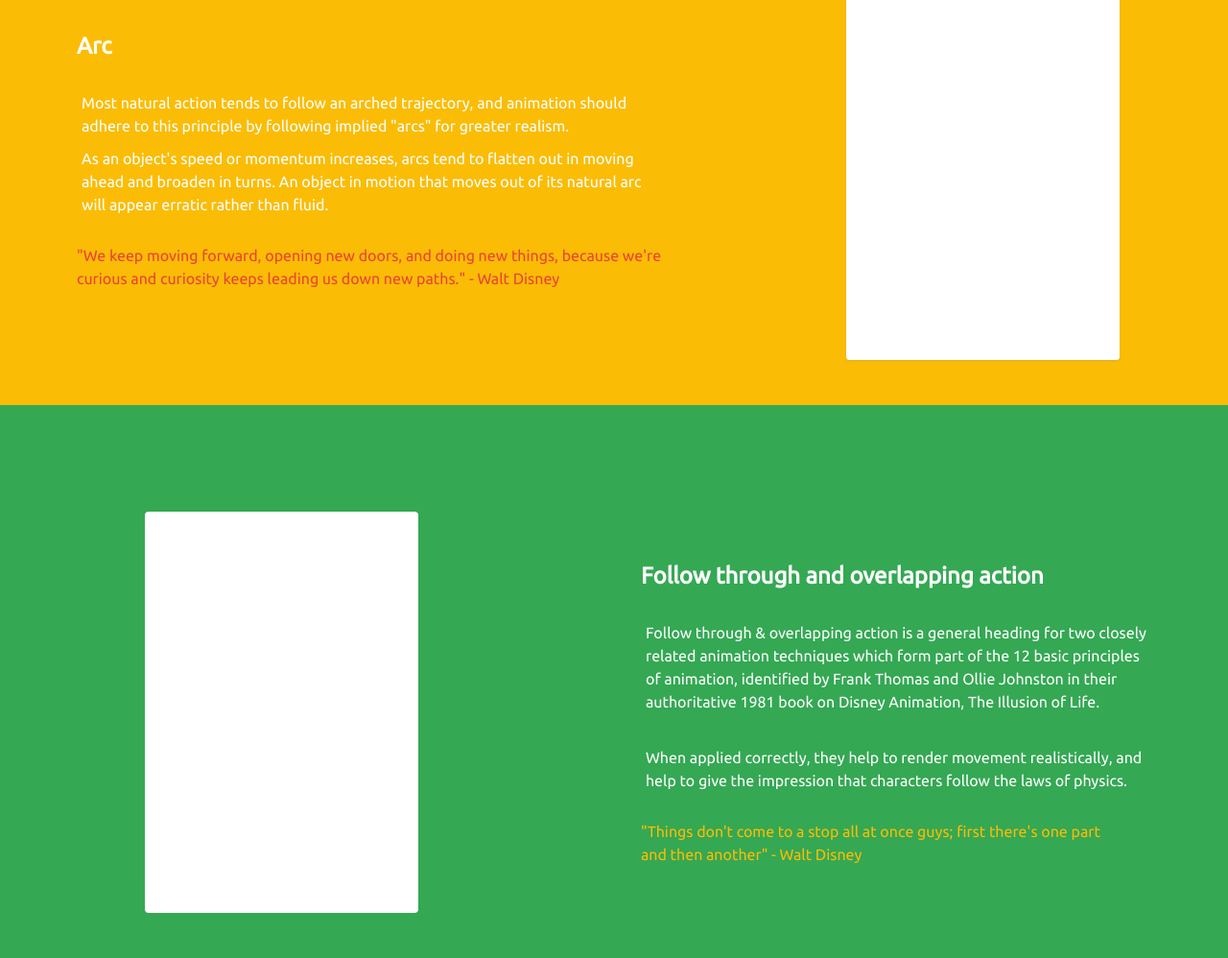
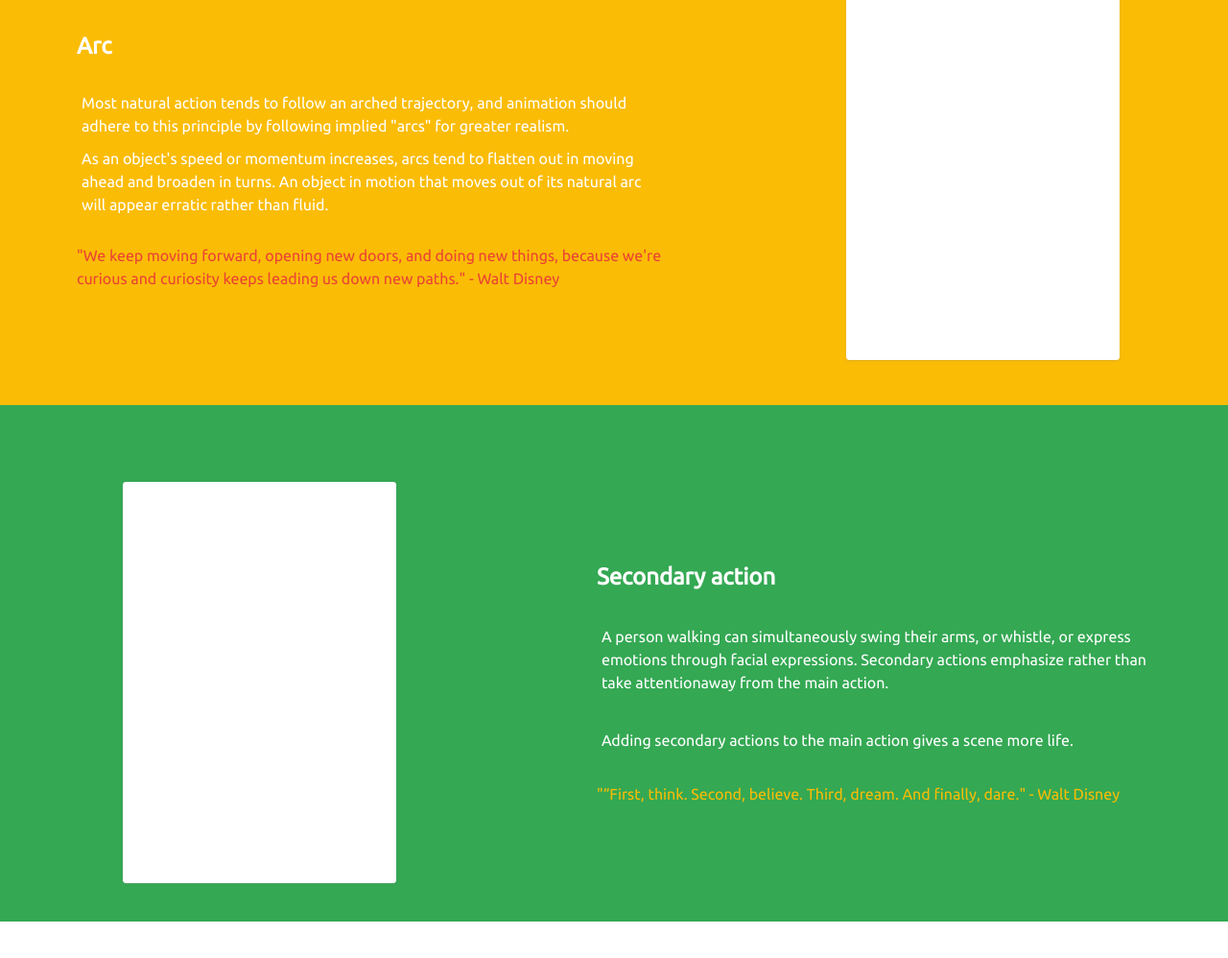
Before and after one commit to luqven/askCarl, a website: page index.html in a window 1280 px wide. Shown: the part 1330-2328 px from the top of the page at 96% size. After the commit the page ends 2290 px from the top, so only its background shows below. Drawn offline with Linux system fonts and the light colour scheme.

Commit message:
add third animation text

```diff
--- a/index.html
+++ b/index.html
@@ -218,7 +218,7 @@
                      <span class="comment">...</span>
                       <span class="bracket">{</span> return true; <span class="bracket">}</span>;
                     <span class="bracket">}</span>;
-                  </code>
+          </code>
         </div>
       </div>
     </div>
@@ -226,27 +226,71 @@
   <!-- Animation3 -->
   <div class="animation3-container">
     <div class="welcome-b-text">
-      <h2>Follow through and overlapping action</h2>
+      <h2>Secondary action</h2>
       <br>
       <p>
-        Follow through & overlapping action is a general heading for two closely<br>
-        related animation techniques which form part of the 12 basic principles <br>
-        of animation, identified by Frank Thomas and Ollie Johnston in their <br>
-        authoritative 1981 book on Disney Animation, The Illusion of Life.
+        A person walking can simultaneously swing their arms, or whistle, or express <br>
+        emotions through facial expressions. Secondary actions emphasize rather than <br>
+        take attentionaway from the main action.
       </p>
       <br>
       <p>
-        When applied correctly, they help to render movement realistically, and<br>
-        help to give the impression that characters follow the laws of physics.
+        Adding secondary actions to the main action gives a scene more life. <br>
       </p>
       <br>
       <h5>
-        "Things don't come to a stop all at once guys; first there's one part <br>
-        and then another" - Walt Disney
+        "“First, think. Second, believe. Third, dream. And finally, dare." - Walt Disney
       </h5>
     </div>
-    <div class="hover-card-container" id="a3">
-      <canvas width="280" height="330" id="canvas4"></canvas>
+    <div class="flipcard">
+      <div class="card" id="fp03">
+        <div class="card-face frontface">
+          <div class=" hover-card-container" id="a3">
+            <canvas width="280" height="330" id="canvas4"></canvas>
+          </div>
+        </div>
+        <div class="card-face backface">
+          <code>
+                     <span class="comment">
+                        //////////////////////////////////////// <br>
+                        // wall collision logic <br>
+                        //////////////////////////////////////// <br>
+                     </span>
+                      hitWall() <span class="bracket">{</span> <br>
+                      <span class="let">let</span> <span class="variableName">startX</span> = <span class="this">this</span>.pos <span class="bracket">[</span> 0<span class="bracket"> ]</span>; <br>
+                      <span class="let">let</span> <span class="variableName">startY</span> = <span class="this">this</span>.pos <span class="bracket">[</span> 1<span class="bracket"> ]</span>; <br>
+                       <br>
+                      <span class="let">let</span> <span class="variableName">topLeft</span> = <span class="this">this</span>.pos; <br>
+                      <span class="let">let</span> <span class="variableName">topRight</span> =  <span class="bracket">[</span> <span class="variableName">startX</span> + <span class="this">this</span>.width, <span class="variableName">startY</span><span class="bracket"> ]</span>; <br>
+                      <span class="let">let</span> <span class="variableName">botLeft</span> =  <span class="bracket">[</span> <span class="variableName">startX</span>, <span class="variableName">startY</span> + <span class="this">this</span>.height<span class="bracket"> ]</span>; <br>
+                      <span class="let">let</span> <span class="variableName">botRight</span> =  <span class="bracket">[</span> <span class="variableName">startX</span> + <span class="this">this</span>.width , <span class="variableName">startY</span> + <span class="this">this</span>.height<span class="bracket"> ]</span>; <br>
+                      <span class="comment">// wallIndexes = <span class="bracket">[</span>1, 3<span class="bracket">]</span> // <span class="bracket">[</span> top
+                      / bottm, left / right<span class="bracket">]</span> <br></span>
+                      <span class="let">let</span> <span class="variableName">hitWalls</span> =  <span class="bracket">[</span> <span class="bracket"> ]</span>; <br>
+                      // check all four corners against each wall <br>
+                       <br>
+                      <span class="if">if</span> (<span class="this">this.</span> hitHorizWall(<span class="variableName">topLeft</span>, <span class="variableName">topRight</span>, <span class="variableName">botLeft</span>, <span class="variableName">botRight</span>)) <span class="bracket">{</span>
+                      <span class="variableName">hitWalls</span>.push(1);
+                      <span class="bracket">}</span>; <br>
+                      <span class="if">if</span> (<span class="this">this.</span> hitVertWall(<span class="variableName">topLeft</span>, <span class="variableName">topRight</span>, <span class="variableName">botLeft</span>, <span class="variableName">botRight</span>)) <span class="bracket">{</span>
+                      <span class="variableName">hitWalls</span>.push(3);
+                      <span class="bracket">}</span>;
+                      return <span class="variableName">hitWalls</span>;
+                      <span class="bracket">}</span> <br>
+                       <br>
+                      hitHorizWall(<span class="variableName">topLeft</span>, <span class="variableName">topRight</span>, <span class="variableName">botLeft</span>, <span class="variableName">botRight</span>) <span class="bracket">{</span>
+                        <span class="comment">...</span>
+                        return true;
+                        <span class="bracket">}</span>;
+                        <span class="bracket">}</span>;
+                       <br>
+                        hitVertWall(<span class="variableName">topLeft</span>, <span class="variableName">topRight</span>, <span class="variableName">botLeft</span>, <span class="variableName">botRight</span>) <span class="bracket">{</span>
+                         <span class="comment">...</span>
+                          <span class="bracket">{</span> return true; <span class="bracket">}</span>;
+                        <span class="bracket">}</span>;
+              </code>
+        </div>
+      </div>
     </div>
   </div>
 </body>
```
